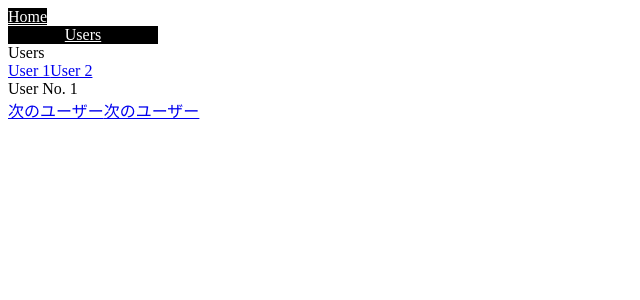
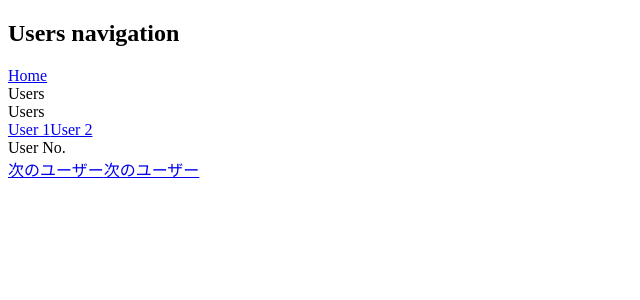
Before and after one commit to 5ma/udemy-vuex, a Vue app: page /users/1 in a window 1280 px wide. Shown: the top 300 px of the page, without its empty margins (0-640 px from the left). Built offline with nearby package versions, Linux system fonts and the light colour scheme.

Commit message:
✨ 名前付きビューを使って、複数のrouter-viewを置いてみる

```diff
--- a/src/App.vue
+++ b/src/App.vue
@@ -1,21 +1,7 @@
 <template>
   <div>
-    <nav>
-      <router-link
-       to="/"
-       active-class="link-active"
-       exact
-       class="link"
-       >Home</router-link>
-      <!-- tagで好きなタグに置き換えることが出来る -->
-      <router-link
-       to="/users"
-       tag="div"
-       active-class="link-active"
-       exact
-       class="link"
-       >Users</router-link>
-    </nav>
+    <!-- 名前付きビューを使うことで、複数のrouter-viewを1ページ内で置くことが出来る -->
+    <router-view name="header"></router-view>
     <router-view></router-view>
   </div>
 </template>
--- a/src/router.js
+++ b/src/router.js
@@ -4,6 +4,8 @@ import Home from "./views/Home.vue";
 import Users from "./views/Users.vue";
 import UsersPosts from "./views/UsersPosts.vue";
 import UsersProfile from "./views/UsersProfile.vue";
+import HeaderHome from "./views/HeaderHome.vue";
+import HeaderUsers from "./views/HeaderUsers.vue";
 
 // Vue Routerを使うという宣言
 Vue.use(Router);
@@ -14,11 +16,17 @@ export default new Router({
   routes: [
     {
       path: "/",
-      component: Home,
+      components: {
+        default: Home,
+        header: HeaderHome,
+      },
     },
     {
       path: "/users/:id",
-      component: Users,
+      components: {
+        default: Users,
+        header: HeaderUsers,
+      },
       props: true,
       children: [
         {
--- /dev/null
+++ b/src/views/HeaderHome.vue
@@ -0,0 +1,8 @@
+<template>
+  <nav>
+    <h2>Home navigation</h2>
+    <router-link to="/" active-class="link-active" exact class="link">Home</router-link>
+    <!-- tagで好きなタグに置き換えることが出来る -->
+    <router-link to="/users" tag="div" active-class="link-active" exact class="link">Users</router-link>
+  </nav>
+</template>
--- /dev/null
+++ b/src/views/HeaderUsers.vue
@@ -0,0 +1,8 @@
+<template>
+  <nav>
+    <h2>Users navigation</h2>
+    <router-link to="/" active-class="link-active" exact class="link">Home</router-link>
+    <!-- tagで好きなタグに置き換えることが出来る -->
+    <router-link to="/users" tag="div" active-class="link-active" exact class="link">Users</router-link>
+  </nav>
+</template>
```
Lines whose indentation alone changed are shown as unchanged.
